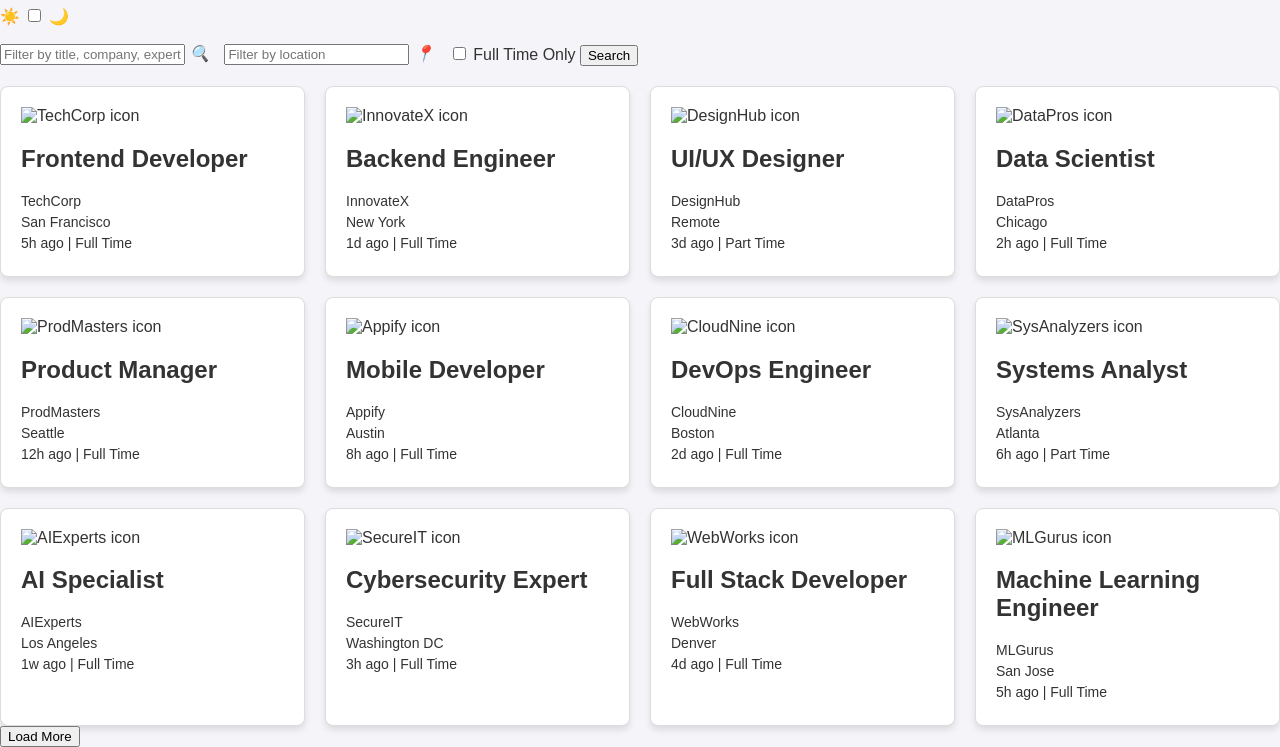
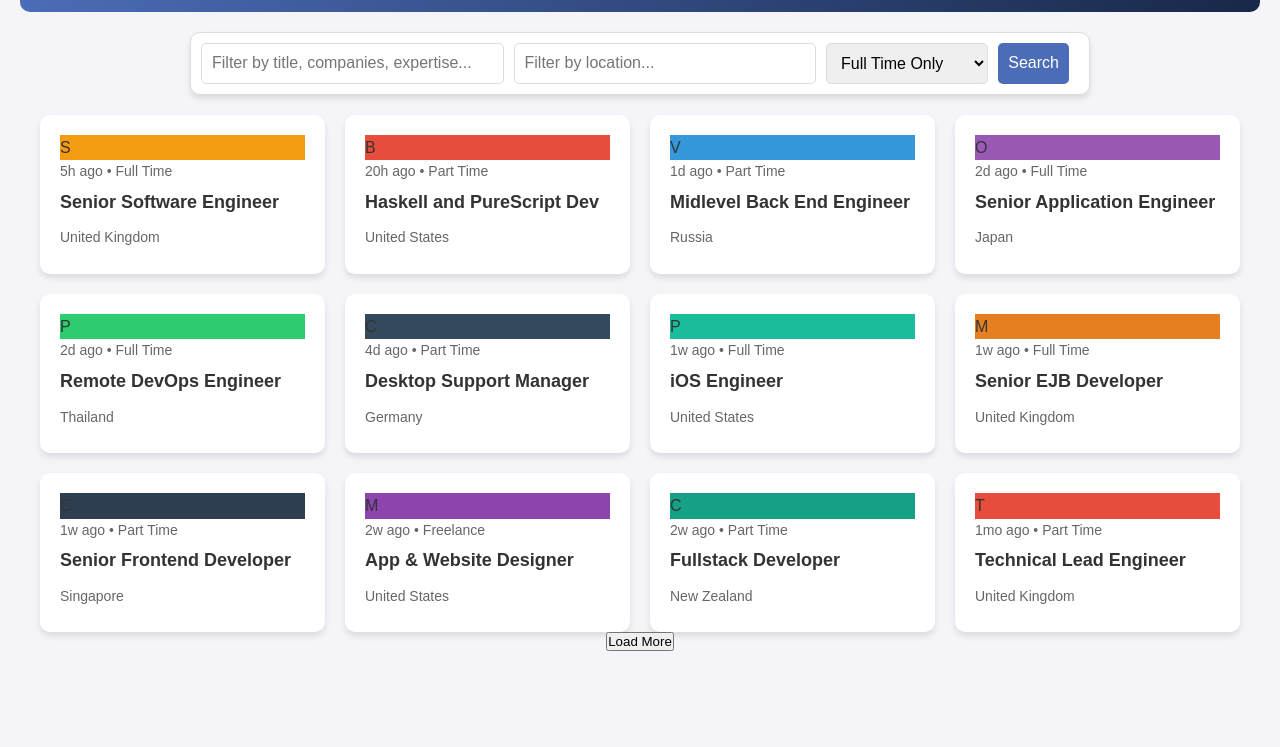
Before and after one commit to DavidIrankunda/DevJob_App, a plain HTML site: page index.html in a window 1280 px wide. Shown: the part 74-821 px from the top of the page. After the commit the page ends 800 px from the top, so only its background shows below. Drawn offline with Linux system fonts and the light colour scheme.

Commit message:
new staff

```diff
--- a/index.html
+++ b/index.html
@@ -7,128 +7,143 @@
     <link rel="stylesheet" href="style.css">
 </head>
 <body>
+    <!-- Header Section -->
     <header>
-        <div class="header-container">
-            <h1 class="logo">devjobs</h1>
-            <div class="theme-switch">
-                <span class="sun-icon">☀️</span>
-                <input type="checkbox" id="themeToggle">
-                <span class="moon-icon">🌙</span>
+        <div class="logo">devjobs</div>
+        <div class="theme-toggle">
+            <label class="switch">
+                <input type="checkbox" id="theme-toggle">
+                <span class="slider"></span>
+            </label>
+        </div>
+    </header>
+
+    <!-- Search Bar Section -->
+    <section class="search-bar">
+        <input type="text" placeholder="Filter by title, companies, expertise...">
+        <input type="text" placeholder="Filter by location...">
+        <select>
+            <option value="">Full Time Only</option>
+            <option value="full-time">Full Time</option>
+            <option value="part-time">Part Time</option>
+        </select>
+        <button>Search</button>
+    </section>
+
+    <!-- Job Cards Section -->
+    <section class="job-cards">
+        <!-- Each job card will be created dynamically -->
+        <div class="job-card">
+            <div class="company-logo" style="background-color: #f39c12;">S</div>
+            <div class="job-details">
+                <p class="job-info">5h ago &#8226; Full Time</p>
+                <h3 class="job-title">Senior Software Engineer</h3>
+                <p class="job-location">United Kingdom</p>
             </div>
         </div>
 
-        <br>
-        <div class="search-bar">
-            <div class="search-input">
-                <input type="text" id="titleFilter" placeholder="Filter by title, company, expertise">
-                <i class="icon">🔍</i>
-            </div>
-            <div class="search-input">
-                <input type="text" id="locationFilter" placeholder="Filter by location">
-                <i class="icon">📍</i>
-            </div>
-            <div class="search-options">
-                <label>
-                    <input type="checkbox" id="fullTimeOnly">
-                    Full Time Only
-                </label>
-                <button id="searchBtn">Search</button>
+        <div class="job-card">
+            <div class="company-logo" style="background-color: #e74c3c;">B</div>
+            <div class="job-details">
+                <p class="job-info">20h ago &#8226; Part Time</p>
+                <h3 class="job-title">Haskell and PureScript Dev</h3>
+                <p class="job-location">United States</p>
             </div>
         </div>
-    </header>
 
-    <main>
-        <section class="job-grid-section">
-            <div id="jobGrid" class="job-grid">
-                <!-- Job Cards -->
-                <div class="job-card">
-                    <img src="icons/techcorp.png" alt="TechCorp icon">
-                    <h2>Frontend Developer</h2>
-                    <p class="company">TechCorp</p>
-                    <p class="location">San Francisco</p>
-                    <p class="details">5h ago | Full Time</p>
-                </div>
-                <div class="job-card">
-                    <img src="icons/innovatex.png" alt="InnovateX icon">
-                    <h2>Backend Engineer</h2>
-                    <p class="company">InnovateX</p>
-                    <p class="location">New York</p>
-                    <p class="details">1d ago | Full Time</p>
-                </div>
-                <div class="job-card">
-                    <img src="icons/designhub.png" alt="DesignHub icon">
-                    <h2>UI/UX Designer</h2>
-                    <p class="company">DesignHub</p>
-                    <p class="location">Remote</p>
-                    <p class="details">3d ago | Part Time</p>
-                </div>
-                <div class="job-card">
-                    <img src="icons/datapros.png" alt="DataPros icon">
-                    <h2>Data Scientist</h2>
-                    <p class="company">DataPros</p>
-                    <p class="location">Chicago</p>
-                    <p class="details">2h ago | Full Time</p>
-                </div>
-                <div class="job-card">
-                    <img src="icons/prodmasters.png" alt="ProdMasters icon">
-                    <h2>Product Manager</h2>
-                    <p class="company">ProdMasters</p>
-                    <p class="location">Seattle</p>
-                    <p class="details">12h ago | Full Time</p>
-                </div>
-                <div class="job-card">
-                    <img src="icons/appify.png" alt="Appify icon">
-                    <h2>Mobile Developer</h2>
-                    <p class="company">Appify</p>
-                    <p class="location">Austin</p>
-                    <p class="details">8h ago | Full Time</p>
-                </div>
-                <div class="job-card">
-                    <img src="icons/cloudnine.png" alt="CloudNine icon">
-                    <h2>DevOps Engineer</h2>
-                    <p class="company">CloudNine</p>
-                    <p class="location">Boston</p>
-                    <p class="details">2d ago | Full Time</p>
-                </div>
-                <div class="job-card">
-                    <img src="icons/sysanalyzers.png" alt="SysAnalyzers icon">
-                    <h2>Systems Analyst</h2>
-                    <p class="company">SysAnalyzers</p>
-                    <p class="location">Atlanta</p>
-                    <p class="details">6h ago | Part Time</p>
-                </div>
-                <div class="job-card">
-                    <img src="icons/aiexperts.png" alt="AIExperts icon">
-                    <h2>AI Specialist</h2>
-                    <p class="company">AIExperts</p>
-                    <p class="location">Los Angeles</p>
-                    <p class="details">1w ago | Full Time</p>
-                </div>
-                <div class="job-card">
-                    <img src="icons/secureit.png" alt="SecureIT icon">
-                    <h2>Cybersecurity Expert</h2>
-                    <p class="company">SecureIT</p>
-                    <p class="location">Washington DC</p>
-                    <p class="details">3h ago | Full Time</p>
-                </div>
-                <div class="job-card">
-                    <img src="icons/webworks.png" alt="WebWorks icon">
-                    <h2>Full Stack Developer</h2>
-                    <p class="company">WebWorks</p>
-                    <p class="location">Denver</p>
-                    <p class="details">4d ago | Full Time</p>
-                </div>
-                <div class="job-card">
-                    <img src="icons/mlgurus.png" alt="MLGurus icon">
-                    <h2>Machine Learning Engineer</h2>
-                    <p class="company">MLGurus</p>
-                    <p class="location">San Jose</p>
-                    <p class="details">5h ago | Full Time</p>
-                </div>
+        <div class="job-card">
+            <div class="company-logo" style="background-color: #3498db;">V</div>
+            <div class="job-details">
+                <p class="job-info">1d ago &#8226; Part Time</p>
+                <h3 class="job-title">Midlevel Back End Engineer</h3>
+                <p class="job-location">Russia</p>
             </div>
-            <button id="loadMoreBtn">Load More</button>
-        </section>
-    </main>
+        </div>
+
+        <div class="job-card">
+            <div class="company-logo" style="background-color: #9b59b6;">O</div>
+            <div class="job-details">
+                <p class="job-info">2d ago &#8226; Full Time</p>
+                <h3 class="job-title">Senior Application Engineer</h3>
+                <p class="job-location">Japan</p>
+            </div>
+        </div>
+
+        <div class="job-card">
+            <div class="company-logo" style="background-color: #2ecc71;">P</div>
+            <div class="job-details">
+                <p class="job-info">2d ago &#8226; Full Time</p>
+                <h3 class="job-title">Remote DevOps Engineer</h3>
+                <p class="job-location">Thailand</p>
+            </div>
+        </div>
+
+        <div class="job-card">
+            <div class="company-logo" style="background-color: #34495e;">C</div>
+            <div class="job-details">
+                <p class="job-info">4d ago &#8226; Part Time</p>
+                <h3 class="job-title">Desktop Support Manager</h3>
+                <p class="job-location">Germany</p>
+            </div>
+        </div>
+
+        <div class="job-card">
+            <div class="company-logo" style="background-color: #1abc9c;">P</div>
+            <div class="job-details">
+                <p class="job-info">1w ago &#8226; Full Time</p>
+                <h3 class="job-title">iOS Engineer</h3>
+                <p class="job-location">United States</p>
+            </div>
+        </div>
+
+        <div class="job-card">
+            <div class="company-logo" style="background-color: #e67e22;">M</div>
+            <div class="job-details">
+                <p class="job-info">1w ago &#8226; Full Time</p>
+                <h3 class="job-title">Senior EJB Developer</h3>
+                <p class="job-location">United Kingdom</p>
+            </div>
+        </div>
+
+        <div class="job-card">
+            <div class="company-logo" style="background-color: #2c3e50;">C</div>
+            <div class="job-details">
+                <p class="job-info">1w ago &#8226; Part Time</p>
+                <h3 class="job-title">Senior Frontend Developer</h3>
+                <p class="job-location">Singapore</p>
+            </div>
+        </div>
+
+        <div class="job-card">
+            <div class="company-logo" style="background-color: #8e44ad;">M</div>
+            <div class="job-details">
+                <p class="job-info">2w ago &#8226; Freelance</p>
+                <h3 class="job-title">App & Website Designer</h3>
+                <p class="job-location">United States</p>
+            </div>
+        </div>
+
+        <div class="job-card">
+            <div class="company-logo" style="background-color: #16a085;">C</div>
+            <div class="job-details">
+                <p class="job-info">2w ago &#8226; Part Time</p>
+                <h3 class="job-title">Fullstack Developer</h3>
+                <p class="job-location">New Zealand</p>
+            </div>
+        </div>
+
+        <div class="job-card">
+            <div class="company-logo" style="background-color: #e74c3c;">T</div>
+            <div class="job-details">
+                <p class="job-info">1mo ago &#8226; Part Time</p>
+                <h3 class="job-title">Technical Lead Engineer</h3>
+                <p class="job-location">United Kingdom</p>
+            </div>
+        </div>
+    </section>
+
+    <!-- Load More Section -->
+    <button class="load-more">Load More</button>
 
     <script src="script.js"></script>
 </body>
--- a/script.js
+++ b/script.js
@@ -1,45 +1,45 @@
-// // JavaScript Code for Search and Filters
+// JavaScript for theme toggle and search functionality
 
-// document.addEventListener("DOMContentLoaded", () => {
-//     const searchInput = document.querySelector("#searchInput");
-//     const locationInput = document.querySelector("#locationInput");
-//     const fullTimeCheckbox = document.querySelector("#fullTimeCheckbox");
-//     const jobCards = document.querySelectorAll(".job-card");
-//     const themeSwitch = document.querySelector("#themeSwitch");
+document.addEventListener('DOMContentLoaded', () => {
+    const themeToggle = document.querySelector('.theme-switch input');
+    const body = document.body;
 
-//     // Filter Jobs Function
-//     const filterJobs = () => {
-//         const searchText = searchInput.value.toLowerCase();
-//         const locationText = locationInput.value.toLowerCase();
-//         const isFullTime = fullTimeCheckbox.checked;
+    // Theme Toggle
+    themeToggle.addEventListener('change', () => {
+      body.classList.toggle('dark', themeToggle.checked);
+    });
 
-//         jobCards.forEach((card) => {
-//             const jobTitle = card.querySelector("h2").textContent.toLowerCase();
-//             const jobLocation = card.querySelector(".location").textContent.toLowerCase();
-//             const jobType = card.querySelector(".job-type").textContent.toLowerCase();
+    // Search Functionality
+    const searchButton = document.querySelector('.search-bar button');
+    const titleInput = document.querySelector('.search-bar input[placeholder="Filter by title, companies, expertise..."]');
+    const locationInput = document.querySelector('.search-bar input[placeholder="Filter by location..."]');
+    const fullTimeOnly = document.querySelector('.search-bar input[type="checkbox"]');
+    const jobCards = document.querySelectorAll('.job-card');
 
-//             const matchesSearch = jobTitle.includes(searchText);
-//             const matchesLocation = jobLocation.includes(locationText);
-//             const matchesFullTime = isFullTime ? jobType.includes("full-time") : true;
+    searchButton.addEventListener('click', () => {
+      const titleQuery = titleInput.value.toLowerCase();
+      const locationQuery = locationInput.value.toLowerCase();
+      const isFullTime = fullTimeOnly.checked;
 
-//             if (matchesSearch && matchesLocation && matchesFullTime) {
-//                 card.style.display = "block";
-//             } else {
-//                 card.style.display = "none";
-//             }
-//         });
-//     };
+      jobCards.forEach(card => {
+        const jobTitle = card.querySelector('h3').textContent.toLowerCase();
+        const jobLocation = card.querySelector('p:last-child').textContent.toLowerCase();
+        const jobType = card.querySelector('p:nth-child(2)').textContent.toLowerCase();
 
-//     // Theme Toggle Function
-//     const toggleTheme = () => {
-//         const currentTheme = document.body.getAttribute("data-theme");
-//         const newTheme = currentTheme === "dark" ? "light" : "dark";
-//         document.body.setAttribute("data-theme", newTheme);
-//     };
+        let matchesTitle = !titleQuery || jobTitle.includes(titleQuery);
+        let matchesLocation = !locationQuery || jobLocation.includes(locationQuery);
+        let matchesType = !isFullTime || jobType.includes('full time');
 
-//     // Event Listeners
-//     searchInput.addEventListener("input", filterJobs);
-//     locationInput.addEventListener("input", filterJobs);
-//     fullTimeCheckbox.addEventListener("change", filterJobs);
-//     themeSwitch.addEventListener("change", toggleTheme);
-// });
+        if (matchesTitle && matchesLocation && matchesType) {
+          card.style.display = '';
+        } else {
+          card.style.display = 'none';
+        }
+      });
+    });
+
+    // Reset search inputs on page load
+    titleInput.value = '';
+    locationInput.value = '';
+    fullTimeOnly.checked = false;
+  });
--- a/style.css
+++ b/style.css
@@ -1,203 +1,158 @@
-/* Root Variables */
-:root {
-    --bg-color-light: #f4f4f9;
-    --text-color-light: #333;
-    --card-bg-light: #fff;
-    --border-light: #ddd;
-    --button-bg-light: #007bff;
-    --button-text-light: #fff;
-
-    --bg-color-dark: #1e1e2f;
-    --text-color-dark: #f4f4f9;
-    --card-bg-dark: #252535;
-    --border-dark: #444;
-    --button-bg-dark: #007bff;
-    --button-text-dark: #fff;
-
-    --border-radius: 8px;
-    --transition: 0.3s;
-    --font-family: Arial, sans-serif;
+        /* General Reset */
+        * {
+            margin: 0;
+            padding: 0;
+            box-sizing: border-box;
+            font-family: Arial, sans-serif;
         }
 
-/* General Styles */
         body {
-    margin: 0;
-    font-family: var(--font-family);
-    background-color: var(--bg-color-light);
-    color: var(--text-color-light);
-    transition: var(--transition);
-}
-
-body.dark-mode {
-    background-color: var(--bg-color-dark);
-    color: var(--text-color-dark);
-}
-
-.container {
-    max-width: 1200px;
-    margin: 0 auto;
+            background-color: #f4f4f9;
+            color: #333;
+            line-height: 1.6;
+            display: flex;
+            flex-direction: column;
+            align-items: center;
             padding: 20px;
         }
 
         /* Header */
-.header {
+        header {
+            background: linear-gradient(90deg, #4b6cb7, #182848);
+            color: #fff;
+            padding: 20px;
+            width: 100%;
             display: flex;
             justify-content: space-between;
             align-items: center;
+            border-radius: 10px;
             margin-bottom: 20px;
         }
 
-.toggle-mode {
+        header h1 {
+            font-size: 24px;
+        }
+
+        header .theme-toggle {
             display: flex;
             align-items: center;
-    justify-content: center;
-    width: 50px;
-    height: 25px;
-    background: var(--button-bg-light);
-    border-radius: var(--border-radius);
-    border: none;
-    position: relative;
-    cursor: pointer;
-    transition: var(--transition);
         }
 
-.toggle-mode .icon-sun,
-.toggle-mode .icon-moon {
-    position: absolute;
-    width: 15px;
-    height: 15px;
-}
-
-.toggle-mode .icon-sun {
-    left: 5px;
-    color: yellow;
-}
-
-.toggle-mode .icon-moon {
-    right: 5px;
-    color: white;
-    display: none;
-}
-
-body.dark-mode .toggle-mode {
-    background: var(--button-bg-dark);
-}
-
-body.dark-mode .toggle-mode .icon-sun {
-    display: none;
-}
-
-body.dark-mode .toggle-mode .icon-moon {
-    display: block;
+        header .theme-toggle label {
+            margin-left: 10px;
+            cursor: pointer;
         }
 
         /* Search Bar */
         .search-bar {
+            background: #fff;
+            border: 1px solid #ddd;
+            border-radius: 10px;
             display: flex;
-    gap: 15px;
+            padding: 10px;
+            width: 100%;
+            max-width: 900px;
             margin-bottom: 20px;
+            box-shadow: 0 4px 6px rgba(0, 0, 0, 0.1);
         }
 
-.search-field {
-    position: relative;
+        .search-bar input,
+        .search-bar select,
+        .search-bar button {
+            padding: 10px;
+            margin-right: 10px;
+            border: 1px solid #ddd;
+            border-radius: 5px;
+            font-size: 16px;
+        }
+
+        .search-bar input {
+            flex: 2;
+        }
+
+        .search-bar select {
             flex: 1;
         }
 
-.search-field input {
-    width: 100%;
-    padding: 10px 40px 10px 15px;
-    font-size: 16px;
-    border: 1px solid var(--border-light);
-    border-radius: var(--border-radius);
-    background: var(--card-bg-light);
-    color: var(--text-color-light);
-    transition: var(--transition);
+        .search-bar button {
+            background: #4b6cb7;
+            color: #fff;
+            border: none;
+            cursor: pointer;
+            transition: background 0.3s ease;
         }
 
-.search-field .icon-search,
-.search-field .icon-location {
-    position: absolute;
-    right: 15px;
-    top: 50%;
-    transform: translateY(-50%);
-    font-size: 16px;
-    color: var(--text-color-light);
+        .search-bar button:hover {
+            background: #182848;
         }
 
-body.dark-mode .search-field input {
-    background: var(--card-bg-dark);
-    border: 1px solid var(--border-dark);
-    color: var(--text-color-dark);
-}
-
-.checkbox-field {
-    display: flex;
-    align-items: center;
-    gap: 5px;
-}
-
-#searchButton {
-    background: var(--button-bg-light);
-    color: var(--button-text-light);
-    border: none;
-    padding: 10px 20px;
-    border-radius: var(--border-radius);
-    cursor: pointer;
-    transition: var(--transition);
-}
-
-body.dark-mode #searchButton {
-    background: var(--button-bg-dark);
-    color: var(--button-text-dark);
-}
-
-/* Job Grid */
-.job-grid {
+        /* Job Cards */
+        .job-cards {
             display: grid;
-    grid-template-columns: repeat(auto-fit, minmax(300px, 1fr));
+            grid-template-columns: repeat(auto-fit, minmax(280px, 1fr));
             gap: 20px;
+            width: 100%;
+            max-width: 1200px;
         }
 
         .job-card {
-    background: var(--card-bg-light);
+            background: #fff;
+            border-radius: 10px;
+            box-shadow: 0 4px 6px rgba(0, 0, 0, 0.1);
             padding: 20px;
-    border-radius: var(--border-radius);
-    box-shadow: 0 4px 6px rgba(0, 0, 0, 0.1);
-    border: 1px solid var(--border-light);
-    transition: var(--transition);
+            transition: transform 0.3s ease, box-shadow 0.3s ease;
         }
 
-body.dark-mode .job-card {
-    background: var(--card-bg-dark);
-    border: 1px solid var(--border-dark);
+        .job-card:hover {
+            transform: translateY(-5px);
+            box-shadow: 0 6px 10px rgba(0, 0, 0, 0.15);
         }
 
         .job-card h3 {
-    margin: 0 0 10px;
-    font-size: 20px;
+            font-size: 18px;
+            margin-bottom: 10px;
         }
 
         .job-card p {
-    margin: 5px 0;
+            margin-bottom: 5px;
             font-size: 14px;
+            color: #666;
         }
 
-/* Load More Button */
-.load-more {
-    display: block;
-    width: 100%;
-    text-align: center;
-    padding: 10px;
+        /* Footer */
+        footer {
             margin-top: 20px;
-    background: var(--button-bg-light);
-    color: var(--button-text-light);
-    border: none;
-    border-radius: var(--border-radius);
-    cursor: pointer;
-    transition: var(--transition);
         }
 
-body.dark-mode .load-more {
-    background: var(--button-bg-dark);
-    color: var(--button-text-dark);
+        footer button {
+            background: #4b6cb7;
+            color: #fff;
+            padding: 10px 20px;
+            border: none;
+            border-radius: 5px;
+            font-size: 16px;
+            cursor: pointer;
+            transition: background 0.3s ease;
         }
+
+        footer button:hover {
+            background: #182848;
+        }
+
+        /* Responsive Design */
+        @media (max-width: 768px) {
+            .search-bar {
+                flex-direction: column;
+            }
+
+            .search-bar input,
+            .search-bar select,
+            .search-bar button {
+                margin: 5px 0;
+                width: 100%;
+            }
+
+            .job-cards {
+                grid-template-columns: 1fr;
+            }
+        }
```
Also changed, not shown: preview.jpg. Lines whose indentation alone changed are shown as unchanged.
